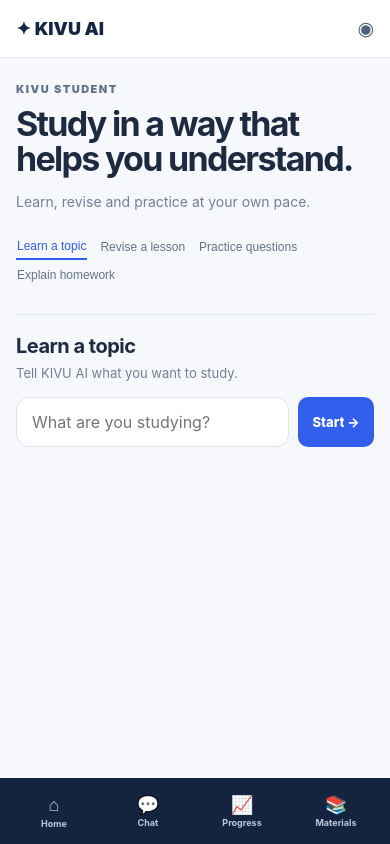
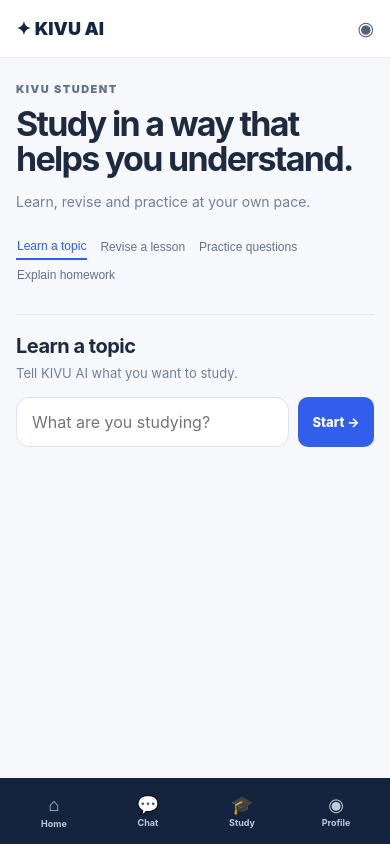
Before and after one commit to senid-221/kivu-ai, a Next.js app: page /app/student in a window 390 px wide. Built offline with nearby package versions, Linux system fonts and the light colour scheme.

Commit message:
Simplify mobile navigation for KIVU AI

```diff
--- a/src/app/app/layout.tsx
+++ b/src/app/app/layout.tsx
@@ -1,7 +1,9 @@
 import Link from "next/link";
+
 export default function AppLayout({children}:{children:React.ReactNode}){
  const nav=[["⌂","Home","/app"],["💬","Chat","/app/chat?model=teacher"],["📈","Progress","/app/progress"],["📚","Materials","/app/upload"]];
  const specialists=[["👩🏾‍🏫","Teacher","/app/teacher"],["💻","Developer","/app/developer"],["🎓","Student","/app/student"],["💼","Seller","/app/seller"],["📝","NESA Exam","/app/nesa"]];
+ const mobileNav=[["⌂","Home","/app"],["💬","Chat","/app/chat?model=teacher"],["🎓","Study","/app/student"],["◉","Profile","/app/profile"]];
  return <div className="kivuApp">
    <aside className="appSidebar">
     <Link className="appBrand" href="/app">✦ <span>KIVU AI</span></Link>
@@ -12,6 +14,6 @@ export default function AppLayout({children}:{children:React.ReactNode}){
    </aside>
    <header className="mobileAppHeader"><Link href="/app">✦ KIVU AI</Link><Link href="/app/profile" aria-label="Profile">◉</Link></header>
    <div className="appContent">{children}</div>
-   <nav className="bottomNav">{nav.map(x=><Link href={x[2]} key={x[1]}><span>{x[0]}</span><small>{x[1]}</small></Link>)}</nav>
+   <nav className="bottomNav">{mobileNav.map(x=><Link href={x[2]} key={x[1]}><span>{x[0]}</span><small>{x[1]}</small></Link>)}</nav>
  </div>
 }
```
